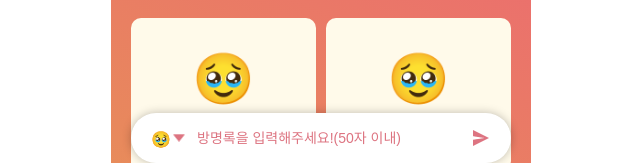
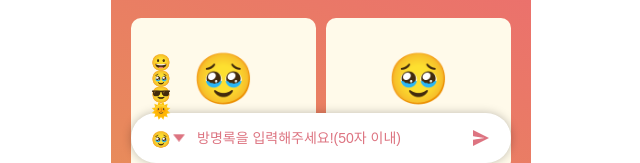
Before and after one commit to ZZZINU/2023_fall_festival_front, a React (Vite) app: page /guestBook in a window 1280 px wide. Shown: the part 617-780 px from the top of the page, without its empty margins (319-959 px from the left). Built offline with nearby package versions, Linux system fonts and the light colour scheme.

Commit message:
:sparkles: Feat: Icon Selector

```diff
--- a/src/pages/guestBook/GuestBook.jsx
+++ b/src/pages/guestBook/GuestBook.jsx
@@ -52,6 +52,12 @@ function GuestBook() {
       </S.GuestBookContent>
 
       <S.GuestBookInputWrapper>
+        <S.GuestBookInputIconList>
+          <S.GuestBookInputIconBox>😀</S.GuestBookInputIconBox>
+          <S.GuestBookInputIconBox>🥹</S.GuestBookInputIconBox>
+          <S.GuestBookInputIconBox>😎</S.GuestBookInputIconBox>
+          <S.GuestBookInputIconBox>🌞</S.GuestBookInputIconBox>
+        </S.GuestBookInputIconList>
         <S.GuestBookInputIconWrapper>
           <S.GuestBookInputIcon>🥹</S.GuestBookInputIcon>
           <img src="./guestBook/icon_select.png" />
--- a/src/pages/guestBook/style.jsx
+++ b/src/pages/guestBook/style.jsx
@@ -93,6 +93,19 @@ export const GuestBookInputIcon = styled.div`
   align-items: center;
 `;
 
+export const GuestBookInputIconList = styled.div`
+  position: fixed;
+  bottom: 70px;
+  display: flex;
+  flex-direction: column;
+`;
+
+export const GuestBookInputIconBox = styled.div`
+  width: 16px;
+  height: 16px;
+  font-size: 16px;
+`;
+
 export const GuestBookImg = styled.div`
   width: 20px;
   height: 20px;
```
